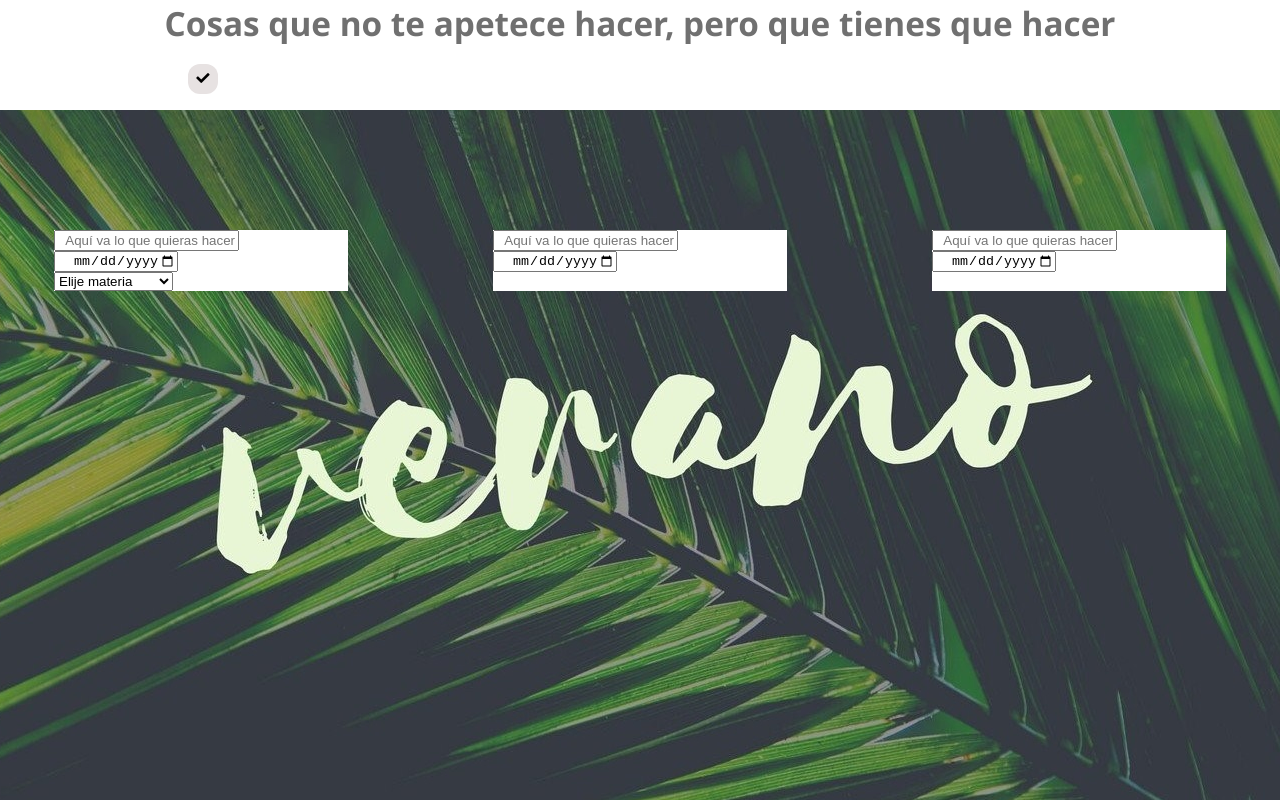
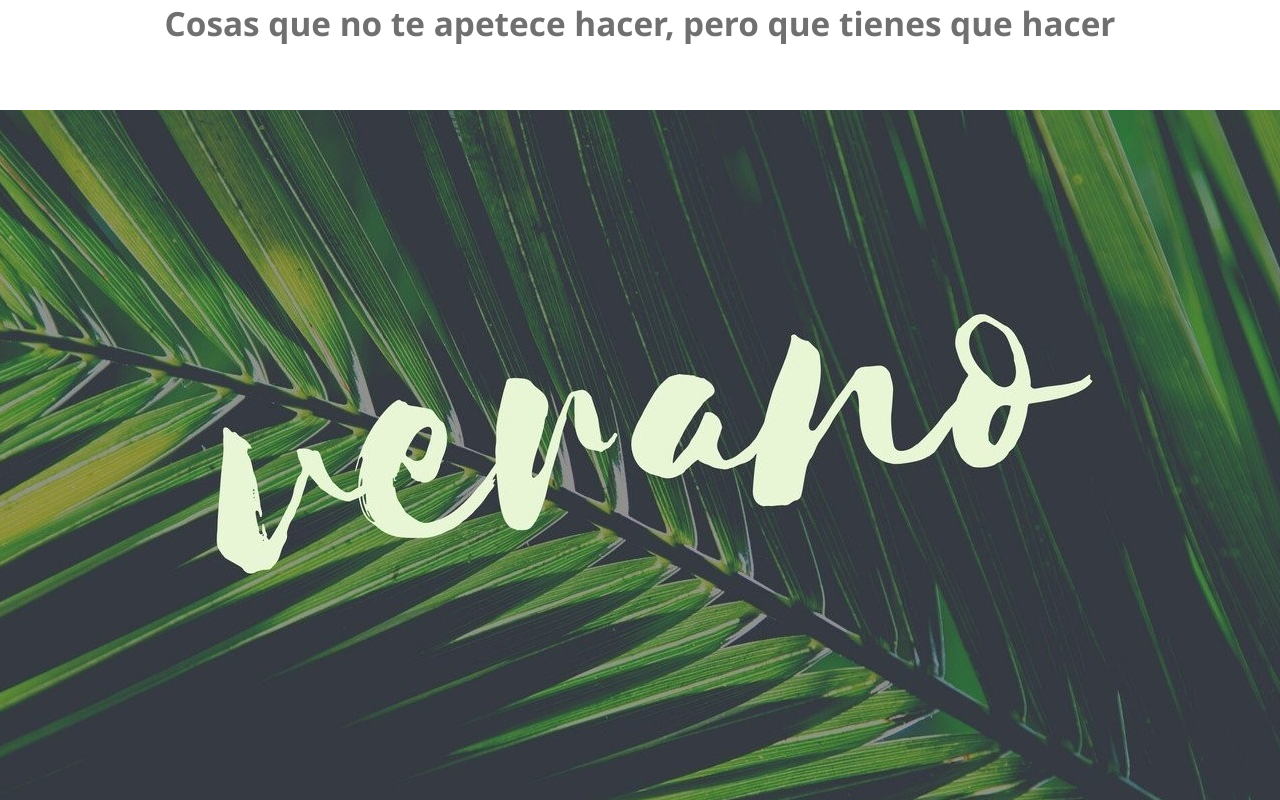
Before and after one commit to paticama/TaskLists, a website: page public/index.html in a window 1280 px wide. Drawn offline with Linux system fonts and the light colour scheme.

Commit message:
Mas de lo mismo

```diff
--- a/public/index.html
+++ b/public/index.html
@@ -20,47 +20,17 @@
         <div class="grid-container">
             <div class="grid-column">
                 <div class="grid-item-1">
-                    <form id="formTask">
-                        <input type="text" placeholder="Aquí va lo que quieras hacer" class="titular">
-                        <input type="date" name="" id="date" class="date">
-                        <select name="" id="Materia">
-                            <option value="" disabled selected class="n1*1">Elije materia</option>
-                            <option id="lengua" value="Lengua">Lengua</option>
-                            <option id="mates" value="Mates">Mates</option>
-                            <option id="historia" value="Historia">Historia</option>
-                            <option id="bio" value="Biologia">Biologia</option>
-                            <option id="FyQ" value="FyQ">Física y Quimia</option>
-                            <option id="Edu-Fís" value="Educacion-Fisica">Educación fisica</option>
-                             <!--Más por aquí-->
-                        </select>
-                        <select name="" class="unidades">
-                            <option value="" disabled selected>Elije unidad</option>
-                            <option value="Ud-1">Unidad 1</option>
-                            <option value="Ud-2">Unidad 2</option>
-                            <option value="Ud-3">Unidad 3</option>
-                            <option value="Ud-4">Unidad 4</option>
-                            <option value="Ud-5">Unidad 5</option>
-                            <option value="Ud-6">Unidad 6</option>
-                            <option value="Ud-7">Unidad 7</option>
-                        </select>
-                        <div class="container-btn">
-                            <button type="submit" class="colgar-btn">
-                                <i class="fas fa-check"></i>
-                            </button>
-                        </div>
-                    </form>
+
                 </div>
             </div>
             <div class="grid-column">
                 <div class="grid-item-2">
-                    <input type="text" placeholder="Aquí va lo que quieras hacer" id="titular" class="text-1">
-                    <input type="date" name="" id="" class="date">
+
                 </div>
             </div>
             <div class="grid-column">
                 <div class="grid-item-3">
-                    <input type="text" placeholder="Aquí va lo que quieras hacer" id="titular" class="text-1">
-                    <input type="date" name="" id="" class="date">
+
                 </div>
             </div>
         </div>
--- a/public/style.css
+++ b/public/style.css
@@ -29,10 +29,6 @@ body {
     column-gap: 37px;
 }
 
-form {
-    border-radius: 50%;
-}
-
 .grid-column {
     background-color: rgb(256, 256, 256);
     margin: 120px 54px;
@@ -42,34 +38,6 @@ form {
     grid-row-start: 1 ;
     grid-row-end: 3;
     width: max-content;
-}
-
-input {
-    display: block;
-    text-align: right;
-    justify-content: space-around;
-}
-
-.colgar-btn {
-    display: grid;
-    align-items: center;
-    translate: 50%;
-    position: absolute;
-    width: 30px;
-    top: 8%;
-    left: 13.5%;
-    height: 30px;
-    background: #e7e2e2;
-    border: transparent;
-    border-radius: 12px;
-}
-.fa-plus {
-    color: white;
-    font-size: 2rem;
-}
-
-.unidades {
-    display: none;
 }
 
 .grid-item-2 {
```
